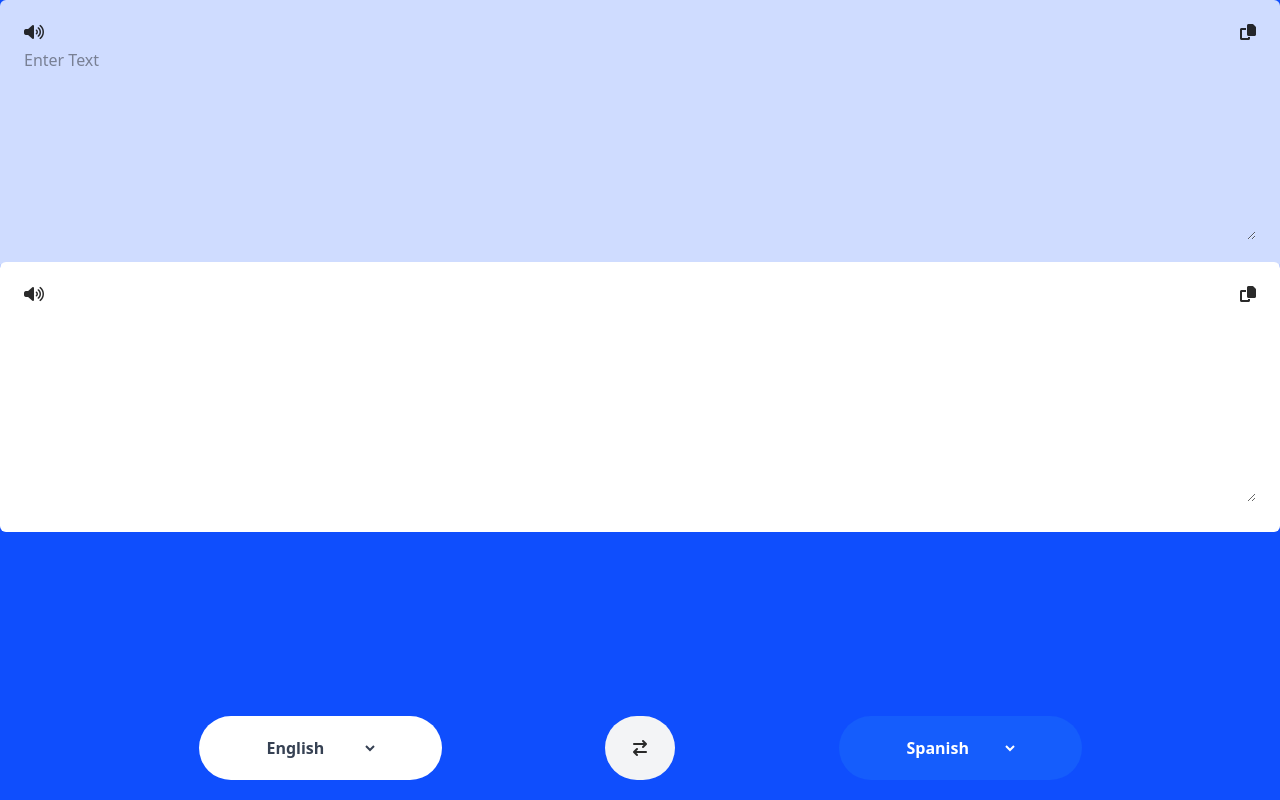
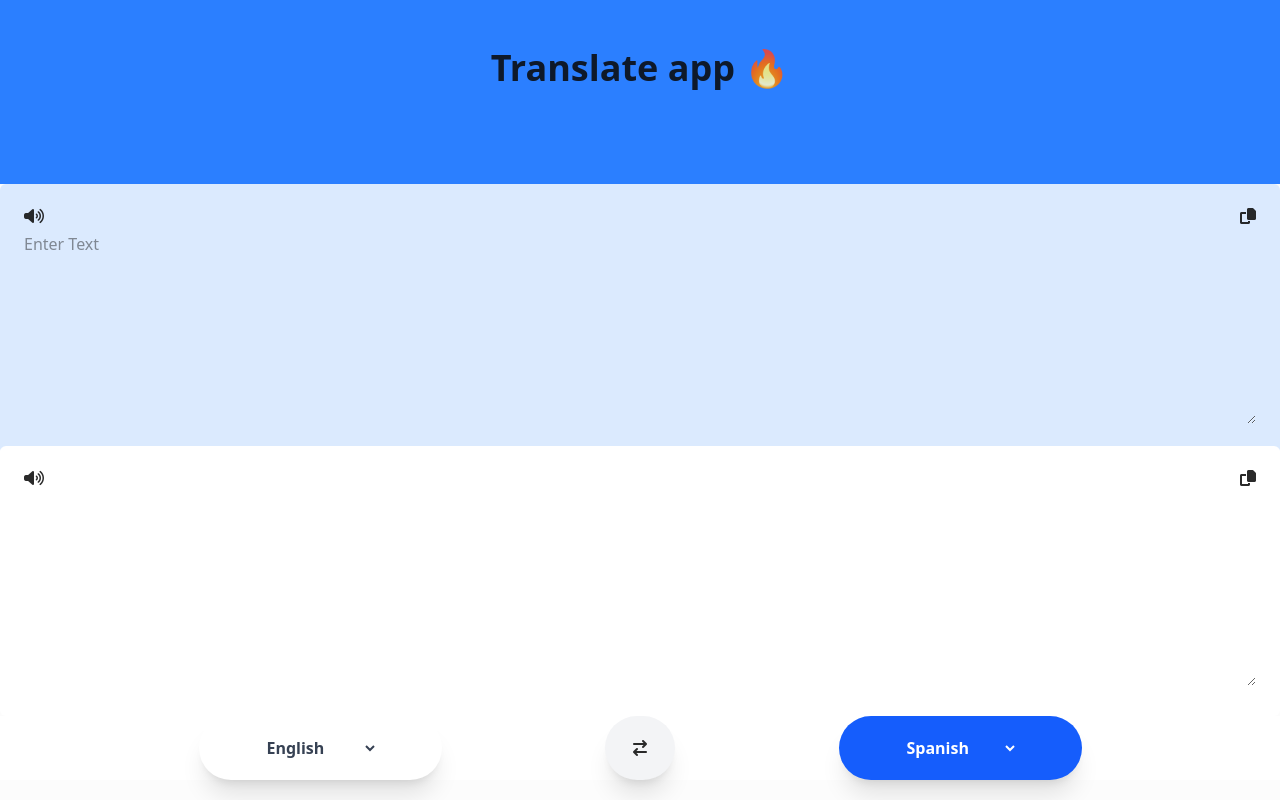
Before and after one commit to danilokosam/translator-app, a React (Vite) app: page / in a window 1280 px wide. Built offline with nearby package versions, Linux system fonts and the light colour scheme.

Commit message:
feat: add error handling to ActionsButtons and DisplayTextInput components style: update background color in index.css

```diff
--- a/src/components/ActionsButtons.jsx
+++ b/src/components/ActionsButtons.jsx
@@ -1,7 +1,7 @@
-export const ActionsButtons = ({id, onIconClick}) => {
+export const ActionsButtons = ({ id, onIconClick, error }) => {
 	return (
 		<>
-			<div className="icons flex justify-between">
+			<div className="icons flex justify-between ">
 				{/* Icons for speak and copy actions */}
 				<i
 					className="fa-solid fa-volume-high"
@@ -9,6 +9,14 @@ export const ActionsButtons = ({id, onIconClick}) => {
 					role="button"
 					aria-label={`Speak ${id === "from" ? "source" : "translated"} text`}
 				/>
+				{error && (
+					<span
+						className="error text-xs items-center align-middle font-semibold text-red-600"
+						role="alert"
+					>
+						{error}
+					</span>
+				)}
 				<i
 					className="fa-solid fa-copy"
 					onClick={() => onIconClick("copy", id)}
--- a/src/components/DisplayTextInput.jsx
+++ b/src/components/DisplayTextInput.jsx
@@ -1,12 +1,19 @@
 import { ActionsButtons } from "./ActionsButtons";
 
-export const DisplayTextInput = ({ fromText, setFromText, toText, onIconClick, loading }) => {
+export const DisplayTextInput = ({
+	fromText,
+	setFromText,
+	toText,
+	onIconClick,
+	loading,
+	error,
+}) => {
 	return (
 		<>
 			{/* Display text input ✍️*/}
 			<div className="text-input flex flex-col justify-between ">
-				<div className="w-full bg-white/80 p-6 rounded-md ">
-					<ActionsButtons id="from" onIconClick={onIconClick} />
+				<div className="w-full bg-blue-100 p-6 rounded-md ">
+					<ActionsButtons error={error} id="from" onIconClick={onIconClick} />
 					<textarea
 						className="from-text w-full min-h-[200px] py-2 outline-0  "
 						placeholder="Enter Text"
--- a/src/components/Translator.jsx
+++ b/src/components/Translator.jsx
@@ -40,22 +40,21 @@ export const Translator = () => {
 	return (
 		<div className="wrapper h-[calc(100%-20px)] flex flex-col justify-between">
 			{/* Display error ❌ */}
-			{error && (
-				<p className="error" role="alert">
-					{error}
-				</p>
-			)}
+			<div className="h-72 w-full bg-blue-500 text-center p-12">
+				<p className="text-4xl font-bold ">Translate app 🔥</p>
+			</div>
 
 			<DisplayTextInput
 				loading={loading}
 				toText={toText}
 				fromText={fromText}
+				error={error}
 				setFromText={setFromText}
 				onIconClick={handleIconClick}
 			/>
-			<ul className="controls flex justify-around relative ">
+			<ul className="controls flex justify-around relative bg-white ">
 				{/* Display language selectors 🌐 */}
-				<div className="bg-white text-gray-700 px-16 py-5 rounded-4xl font-semibold">
+				<div className="bg-white text-gray-700 px-16 py-5 rounded-4xl font-semibold shadow-xl">
 					<LanguageSelector
 						id="from"
 						value={fromLanguage}
@@ -67,7 +66,7 @@ export const Translator = () => {
 
 				{/* Display exchange button 🔄*/}
 				<li
-					className="exchange absolute px-7 py-5 bg-gray-100 rounded-full"
+					className="exchange absolute px-7 py-5 bg-gray-100 rounded-full shadow-xl"
 					onClick={handleExchange}
 					role="button"
 					aria-label="Exchange languages"
@@ -77,7 +76,7 @@ export const Translator = () => {
 				</li>
 
 				{/* Display language selector for target language 🌐 */}
-				<div className="px-16 py-5 rounded-4xl bg-blue-600 text-white font-semibold">
+				<div className="px-16 py-5 rounded-4xl bg-blue-600 text-white font-semibold shadow-xl">
 					<LanguageSelector
 						id="to"
 						value={toLanguage}
--- a/src/index.css
+++ b/src/index.css
@@ -7,7 +7,7 @@
 
   color-scheme: light dark;
   color: rgba(10, 10, 10, 0.87);
-  background-color: #0f4efd;
+  background-color: #fcfcfc;
 
   font-synthesis: none;
   text-rendering: optimizeLegibility;
```
